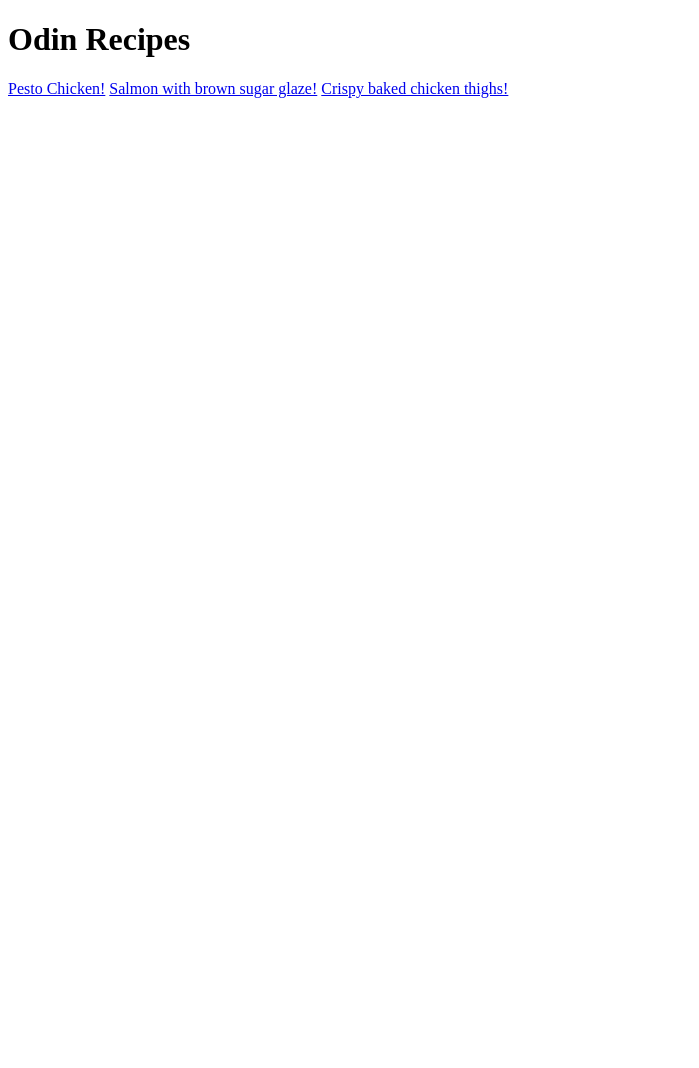
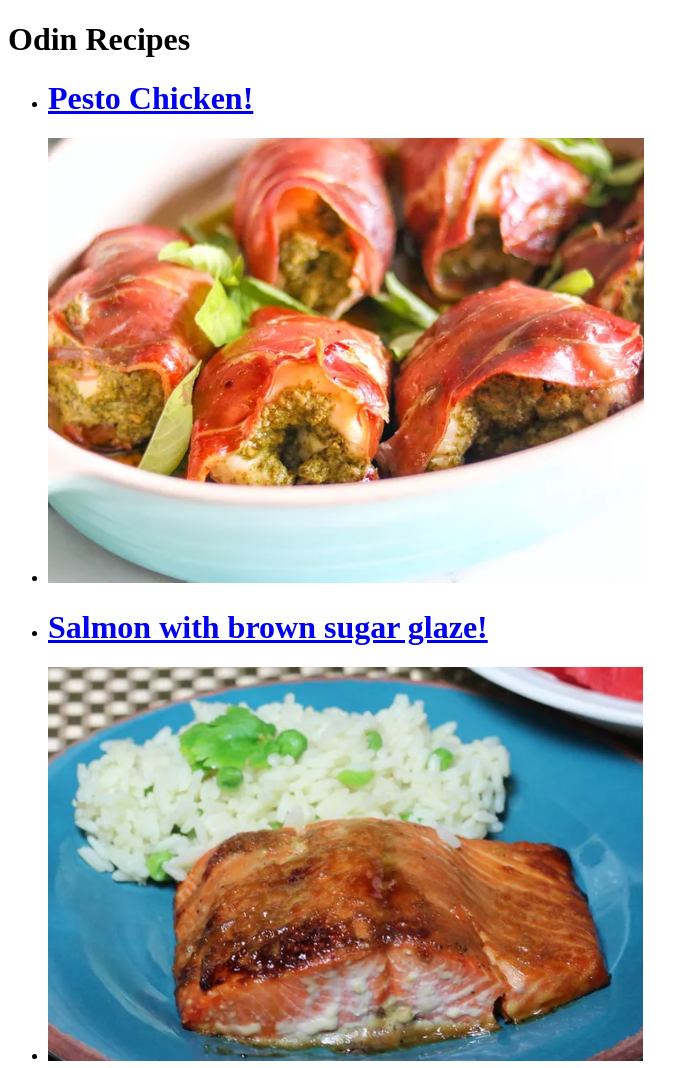
Before and after one commit to MickAlbeckTech/odin-recipes, a plain HTML site: page index.html in a window 1280 px wide. Shown: the top 1068 px of the page, without its empty margins (0-699 px from the left). Before the commit the page ends 800 px from the top, so only its background shows below. Drawn offline with Linux system fonts and the light colour scheme.

Commit message:
Add photos and list to landing page

```diff
--- a/index.html
+++ b/index.html
@@ -6,10 +6,14 @@
     </head>
     <body>
         <h1>Odin Recipes</h1>
-        <a href="recipes/pesto_chicken_page.html" target="_blank">Pesto Chicken!</a>
-        <a href="recipes/salmon.html" target="_blank">Salmon with brown sugar glaze!</a>
-        <a href="recipes/chicken_thighs.html" target="_blank">Crispy baked chicken thighs!</a>
-
+        <ul>
+        <li><a href="recipes/pesto_chicken_page.html" target="_blank"><h1>Pesto Chicken!</h1></a></li>
+        <li><img src="images/pesto_chicken.png"></li>
+        <li><a href="recipes/salmon.html" target="_blank"><h1>Salmon with brown sugar glaze!</h1></a></li>
+        <li><img src="images/salmon.png"></li>
+        <li><a href="recipes/chicken_thighs.html" target="_blank"><h1>Crispy baked chicken thighs!</h1></a></li>
+        <li><img src="images/chicken_thighs.png"></li>
+        </ul>
 
     </body>
 </html>
```
